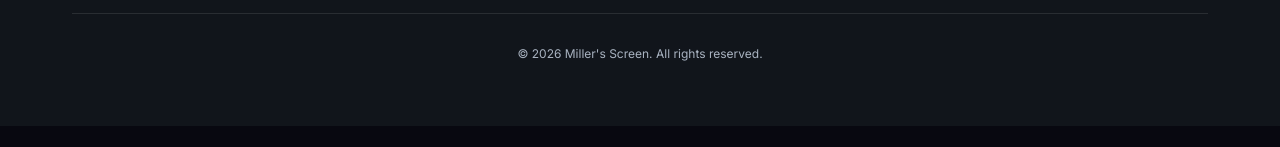
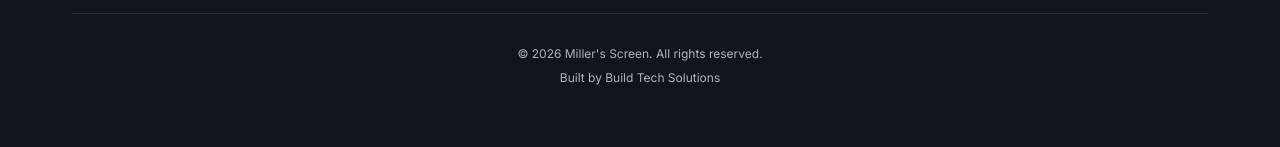
Before and after one commit to brennercory50-sys/millers-screen, a Next.js app: page / in a window 1280 px wide. Shown: the part 3025-3172 px from the top of the page. Before the commit the page ends 3151 px from the top, so only its background shows below. Built offline with nearby package versions, Linux system fonts and the light colour scheme; no server answers.

Commit message:
Add sitewide footer credit to Build Tech Solutions

```diff
--- a/components/footer.tsx
+++ b/components/footer.tsx
@@ -93,6 +93,16 @@ export default function Footer() {
           <p className="text-muted text-xs">
             © {year} Miller&apos;s Screen. All rights reserved.
           </p>
+          <p className="text-muted text-xs mt-2">
+            Built by <Link
+              href="https://buildtechsolutions.com"
+              target="_blank"
+              rel="noopener noreferrer"
+              className="hover:text-text-primary transition-colors"
+            >
+              Build Tech Solutions
+            </Link>
+          </p>
         </div>
       </div>
     </footer>
```
